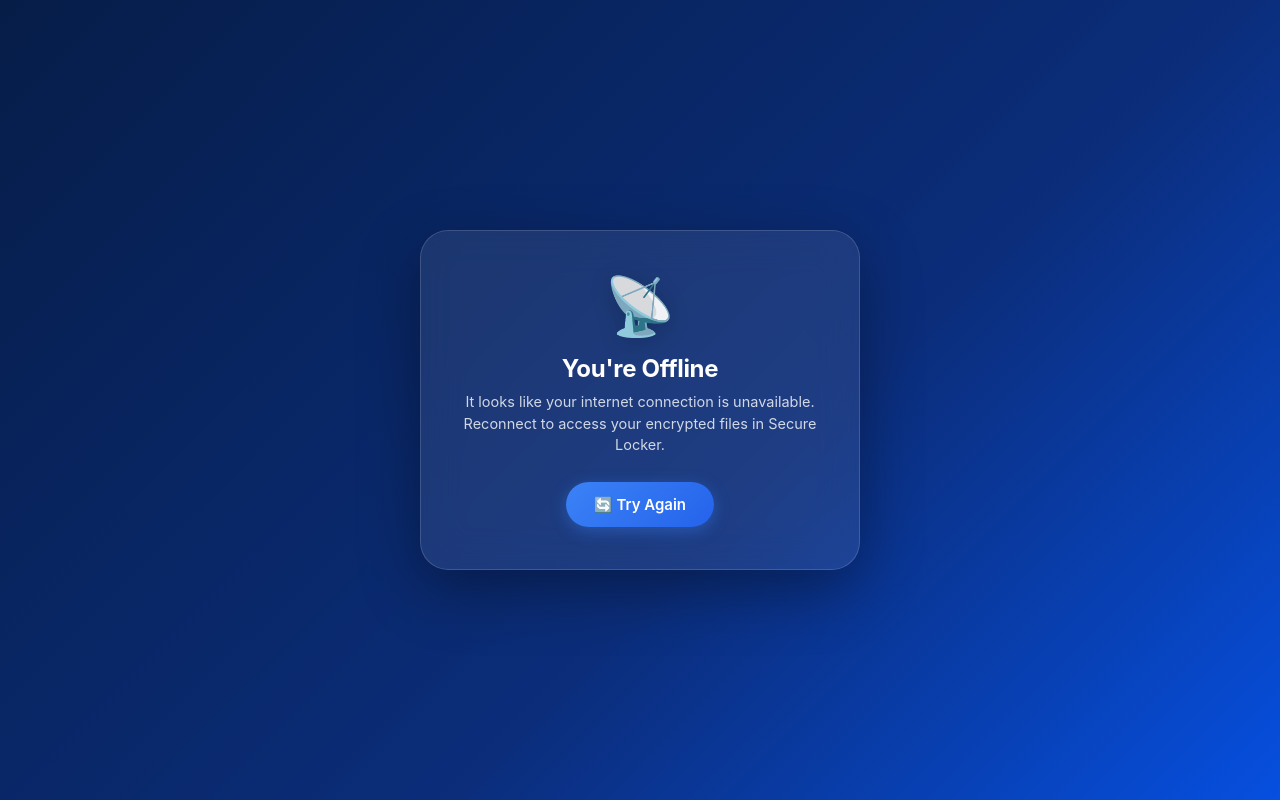
After one commit to joshimayureshh/securelocker, a PHP site: page /offline.html in a window 1280 px wide. The commit adds this page. Run offline with PHP 8.4, Linux system fonts and the light colour scheme.

Commit message:
Feature: Add Progressive Web App (PWA) with Service Worker, Web Manifest, offline support, and 1-click Install

```diff
--- /dev/null
+++ b/offline.html
@@ -0,0 +1,79 @@
+<!DOCTYPE html>
+<html lang="en">
+<head>
+    <meta charset="UTF-8">
+    <meta name="viewport" content="width=device-width, initial-scale=1.0">
+    <title>Offline | Secure Locker</title>
+    <style>
+        * { box-sizing: border-box; margin: 0; padding: 0; font-family: -apple-system, BlinkMacSystemFont, "Segoe UI", Roboto, sans-serif; }
+        body {
+            background: linear-gradient(135deg, #061d48 0%, #0b2d7a 60%, #064fe0 100%);
+            color: #ffffff;
+            min-height: 100vh;
+            display: flex;
+            align-items: center;
+            justify-content: center;
+            padding: 24px;
+            text-align: center;
+        }
+        .offline-card {
+            background: rgba(255, 255, 255, 0.08);
+            backdrop-filter: blur(20px);
+            -webkit-backdrop-filter: blur(20px);
+            border: 1px solid rgba(255, 255, 255, 0.15);
+            border-radius: 28px;
+            padding: 42px 28px;
+            max-width: 440px;
+            width: 100%;
+            box-shadow: 0 20px 60px rgba(0, 0, 0, 0.35);
+        }
+        .offline-icon {
+            font-size: 54px;
+            margin-bottom: 16px;
+            display: inline-block;
+            filter: drop-shadow(0 4px 12px rgba(0, 0, 0, 0.2));
+            animation: pulse 2s infinite ease-in-out;
+        }
+        @keyframes pulse {
+            0%, 100% { transform: scale(1); opacity: 0.9; }
+            50% { transform: scale(1.08); opacity: 1; }
+        }
+        h1 {
+            font-size: 24px;
+            font-weight: 700;
+            margin-bottom: 8px;
+            letter-spacing: -0.3px;
+        }
+        p {
+            font-size: 14.5px;
+            color: rgba(255, 255, 255, 0.8);
+            line-height: 1.5;
+            margin-bottom: 26px;
+        }
+        .retry-btn {
+            background: linear-gradient(135deg, #3b82f6 0%, #2563eb 100%);
+            color: #ffffff;
+            border: none;
+            padding: 13px 28px;
+            border-radius: 100px;
+            font-size: 15px;
+            font-weight: 600;
+            cursor: pointer;
+            box-shadow: 0 4px 16px rgba(59, 130, 246, 0.4);
+            transition: all 0.2s ease;
+        }
+        .retry-btn:hover {
+            transform: translateY(-2px);
+            box-shadow: 0 6px 20px rgba(59, 130, 246, 0.5);
+        }
+    </style>
+</head>
+<body>
+    <div class="offline-card">
+        <div class="offline-icon">📡</div>
+        <h1>You're Offline</h1>
+        <p>It looks like your internet connection is unavailable. Reconnect to access your encrypted files in Secure Locker.</p>
+        <button class="retry-btn" onclick="window.location.reload()">🔄 Try Again</button>
+    </div>
+</body>
+</html>
```
Also changed, not shown: dashboard.php (+9 -2 lines), forgot_password.php (+9 -1 lines), js/pwa.js (added, +52 -0 lines), login.php (+9 -1 lines), sections/settings.php (+14 -0 lines), sw.js (added, +88 -0 lines), assets/images/icon-192.png (added), assets/images/icon-512.png (added), assets/images/icon-maskable.png (added), manifest.json (added).
